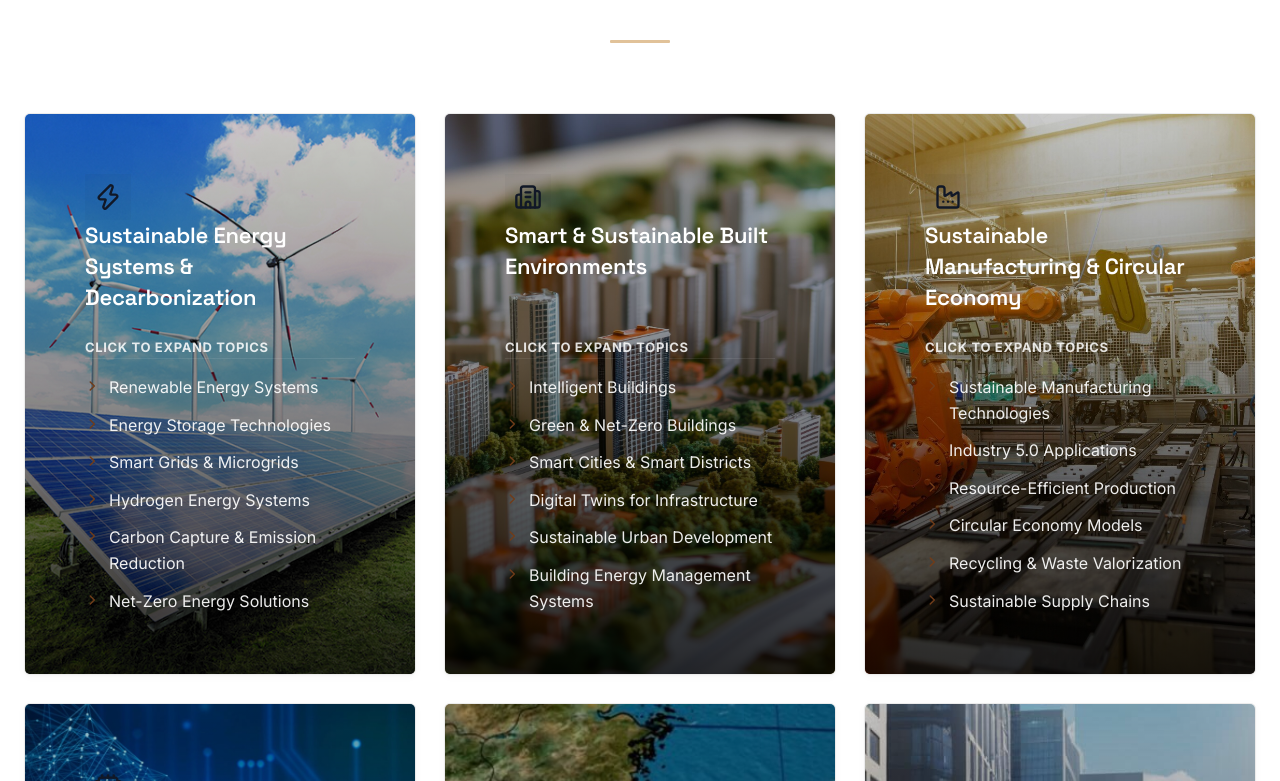
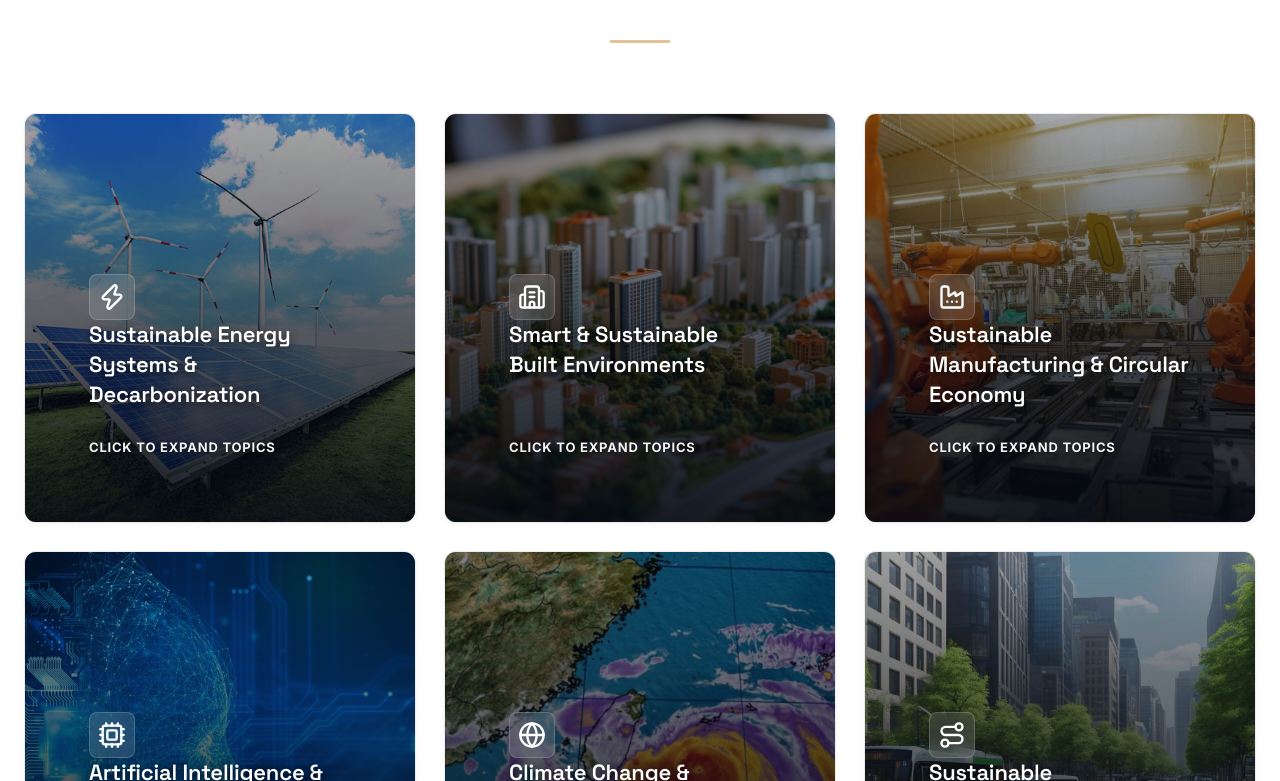
Before and after one commit to genzaada/ICAEITSF_2027, a Next.js app: page / in a window 1280 px wide. Shown: the part 4379-5160 px from the top of the page. Built offline with nearby package versions, Linux system fonts and the light colour scheme.

Commit message:
track cards updated

```diff
--- a/src/app/globals.css
+++ b/src/app/globals.css
@@ -991,12 +991,25 @@ about layout changes
 
 .track-card {
   position: relative;
+  overflow: hidden;
+
   cursor: pointer;
-  overflow: hidden;
+
   min-height: 410px;
+
   display: flex;
   flex-direction: column;
   justify-content: flex-end;
+
+  border-radius: 12px;
+
+  transition:
+    transform .35s ease,
+    box-shadow .35s ease;
+}
+
+.track-card:hover{
+    transform:translateY(-6px);
 }
 
 .track-background {
@@ -1010,27 +1023,30 @@ about layout changes
   z-index: 0;
 }
 
-.track-background::after {
-  content: "";
-  position: absolute;
-  inset: 0;
-  background: linear-gradient(
-    to top,
-    rgba(0,0,0,.82),
-    rgba(0,0,0,.45),
-    rgba(0,0,0,.20)
-);
-}
-.track-content {
-  position: relative;
-  z-index: 2;
-
-  display: flex;
-  flex-direction: column;
-  justify-content: flex-end;
-
-  flex: 1;
-  padding: 28px;
+.track-background::after{
+    content:"";
+    position:absolute;
+    inset:0;
+
+    background:linear-gradient(
+        to top,
+        rgba(5,10,18,.92) 0%,
+        rgba(5,10,18,.68) 45%,
+        rgba(5,10,18,.35) 100%
+    );
+}
+
+.track-content{
+    position:relative;
+    z-index:2;
+
+    display:flex;
+    flex-direction:column;
+    justify-content:flex-end;
+
+    flex:1;
+
+    padding:32px;
 }
 
 
@@ -1040,12 +1056,22 @@ about layout changes
 }
 
 .track-icon-wrapper {
-  background: rgba(0,0,0,0.03);
   width: 46px;
   height: 46px;
+
   display: flex;
   justify-content: center;
   align-items: center;
+
+  background: rgba(255, 255, 255, 0.12);
+  backdrop-filter: blur(10px);
+
+  border: 1px solid rgba(255, 255, 255, 0.18);
+  border-radius: 8px;
+
+  color: #ffffff;
+
+  transition: all 0.35s ease;
 }
 
 .track-icon-wrapper svg {
@@ -1054,38 +1080,43 @@ about layout changes
 }
 
 .track-card:hover .track-icon-wrapper {
-  background: rgba(255,255,255,0.92);
-  color: var(--accent-brown);
-}
+  background: rgba(255, 255, 255, 0.95);
+  color: var(--accent-teal);
+
+  transform: scale(1.08);
+}
+
 
 .track-card h3 {
   font-size: 22px;
-  color: white;
+  color: #ffffff;
   margin-bottom: 12px;
-  line-height: 1.4;
+  line-height: 1.35;
   min-height: 105px;
+
   display: flex;
   align-items: flex-start;
-}
-
-.track-hint {
-  font-size: 13px;
-  color: rgba(255,255,255,0.85);
-  text-transform: uppercase;
-  letter-spacing: 0.05em;
-  font-weight: 700;
+
+  text-shadow: 0 2px 8px rgba(0, 0, 0, 0.65);
+}
+.track-hint{
+    font-size:13px;
+    color:rgba(255,255,255,.95);
+    text-transform:uppercase;
+    letter-spacing:.06em;
+    font-weight:700;
+    text-shadow:0 1px 3px rgba(0,0,0,.6);
 }
 
 .track-topics-container {
-  .track-topics-container {
+  max-height: 0;
   overflow: hidden;
-  transition: max-height 0.5s ease;
-}
+  transition: max-height 0.45s ease;
 }
 
 .track-topics-container.expanded {
   max-height: 1000px;
-  margin-top: 20x;
+  margin-top: 20px;
 }
 
 .track-topics-list {
@@ -1102,10 +1133,11 @@ about layout changes
     gap: 10px;
     align-items: flex-start;
 
-    color: rgba(255,255,255,.92);
+    color: #ffffff;
     font-size: 16px;
-}
-
+    line-height: 1.6;
+    text-shadow: 0 2px 6px rgba(0,0,0,0.6);
+}
 .track-topic-item svg {
   width: 14px;
   height: 14px;
```
